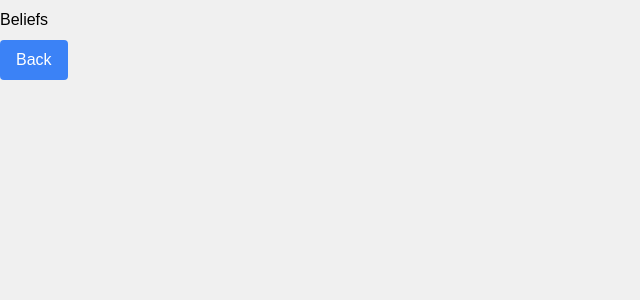
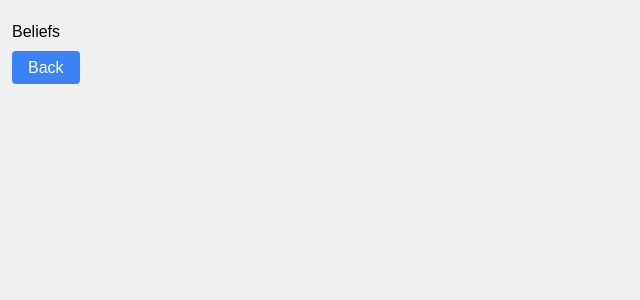
Before and after one commit to ashleyrevlett/github-gameoff-2024, a Vue app: page /beliefs in a window 1280 px wide. Shown: the top 300 px of the page, without its empty margins (0-640 px from the left). Built offline with nearby package versions, Linux system fonts and the light colour scheme.

Commit message:
Add belief multiplier

```diff
--- a/src/stores/eventStore.js
+++ b/src/stores/eventStore.js
@@ -1,28 +1,33 @@
 import { defineStore } from 'pinia';
-import events from '../data/events.json'
+import events from '../data/events.json';
+import beliefs from '../data/beliefs.json';
 import { usePlayerStore } from './playerStore';
 import { useGameStore } from './gameStore';
 import { useNotificationStore } from './notificationStore';
 
 export const useEventStore = defineStore('eventStore', {
   state: () => ({
-    activeEvents: [],  // messages and phone calls
+    events: [],  // messages and phone calls
     eventPool: [],
     todaysEvents: [],
     agendaDecided: null,
+    beliefs: [],
+    beliefPool: [],
   }),
 
   actions: {
     initializeEvents() {
       this.eventPool = events; // Load events from events.json into eventPool
+      this.beliefPool = beliefs; // Load beliefs from beliefs.json into beliefs
       this.todaysEvents = [];
-      this.activeEvents = [];
+      this.events = [];
+      this.beliefs = [];
       this.agendaDecided = false;
       this.nextTurn(); // begin the first turn
     },
 
     dismissMessage(uid) {
-      this.activeEvents = this.activeEvents.filter(e => e.uid !== uid);
+      this.events = this.events.filter(e => e.uid !== uid);
     },
 
     nextTurn() {
@@ -67,12 +72,12 @@ export const useEventStore = defineStore('eventStore', {
         return;
       }
 
-      // setup event, add to activeEvents
+      // setup event, add to events
       const sendDate = useGameStore().currentDay;
       try {
         console.log('randomEvent', randomEvent);
-        console.log(this.activeEvents);
-        this.activeEvents.push({
+        console.log(this.events);
+        this.events.push({
           ...randomEvent,
           uid: window.crypto.randomUUID(),
           resolution: null,
@@ -90,22 +95,46 @@ export const useEventStore = defineStore('eventStore', {
       Log the event to the pastEvents array.
       @return outcome
       */
-
       console.log('resolveEvent', eventUid, choiceId);
-
-     const activeEvent = this.activeEvents.find(e => e.uid === eventUid);
-      if (!activeEvent) return;
-
       const playerStore = usePlayerStore();
 
+      const activeEvent = this.events.find(e => e.uid === eventUid);
+      if (!activeEvent) {
+        console.error('no activeEvent', eventUid);
+        return;
+      }
+
       const choice = activeEvent.choices.find(c => c.id === choiceId);
-      if (choice?.outcome) {
+      if (!choice || !choice.outcome) {
+        console.error('no choice or no outcome', choiceId, choice);
+        return;
+      }
+
+      // do we hold supporting beliefs?
       const outcome = choice.outcome;
+      let beliefMultiplier = 1;
+      if (choice.beliefs_supported) {
+        const belief = this.beliefPool.find(b => b.id === choice.beliefs_supported);
+        if (!belief) {
+          console.error('no belief', choice.beliefs_supported);
+          return;
+        }
+
+        if (this.beliefs.includes(belief)) {
+          console.log('belief already held', belief.title);
+          beliefMultiplier = 2;
+        } else {
+          console.log('new belief', belief.title);
+          this.beliefs.push(belief); // get a new belief
+          outcome.belief = belief.title;
+        }
+      }
+
       if (outcome.charisma) {
-          playerStore.modifyCharisma(outcome.charisma);
+        playerStore.modifyCharisma(outcome.charisma * beliefMultiplier);
       }
       if (outcome.faith) {
-          playerStore.modifyFaith(outcome.faith);
+        playerStore.modifyFaith(outcome.faith * beliefMultiplier);
       }
       if (outcome.scrutiny) {
         playerStore.modifyScrutiny(outcome.scrutiny);
@@ -117,14 +146,11 @@ export const useEventStore = defineStore('eventStore', {
       activeEvent.resolution = choice; // remember the outcome
       this.logEvent(activeEvent, choice, outcome);
       useGameStore().checkWinLose();
-        // message will be removed from activeEvents after user dismisses it
-      } else {
-        console.error('no outcome for choice', choice, eventUid);
-      }
+      // message will be removed from events after user dismisses it
     },
 
     logEvent(event, choice, outcome) {
-      const outcomeString = Object.entries(outcome).map(([key, value]) => `${key}: ${value}`).join(', ');
+      var outcomeString = Object.entries(outcome).map(([key, value]) => `${key}: ${value}`).join(', ');
       const eventLog = `${event.title} -- You chose: ${choice.title}. Outcome: ${choice.message} Effect: ${outcomeString}`;
       this.todaysEvents.push(eventLog);
       console.log('eventLog', eventLog);
--- a/src/stores/gameStore.js
+++ b/src/stores/gameStore.js
@@ -9,12 +9,18 @@ export const useGameStore = defineStore('gameStore', {
     maxTurns: 30,
     currentDay: new Date('1982-03-01'),
     isGameOver: false,
+    isGameStarted: false,
     gameOverMessage: null,
   }),
 
   actions: {
     startNewGame() {
       // console.log('startNewGame');
+      if (this.isGameStarted) {
+        return;
+      }
+
+      this.isGameStarted = true;
       this.turn = 1;
       this.isGameOver = false;
       usePlayerStore().resetState();
--- a/src/views/Beliefs.vue
+++ b/src/views/Beliefs.vue
@@ -1,7 +1,15 @@
 <template>
-  <h1>Beliefs</h1>
-  <button class="btn" @click="$router.back()">Back</button>
+  <div class="p-3">
+    <h1>Beliefs</h1>
+    <ul class="list-inside list-decimal m-3">
+      <li v-for="belief in eventStore.beliefs">{{ belief.title }}</li>
+    </ul>
+    <router-link to="game" class="btn">Back</router-link>
+  </div>
 </template>
 
 <script setup>
+import { useEventStore } from '../stores/eventStore';
+
+const eventStore = useEventStore();
 </script>
--- a/src/views/DecisionEvent.vue
+++ b/src/views/DecisionEvent.vue
@@ -52,16 +52,17 @@ const props = defineProps({
 
 const event = computed(() => props.event);
 
-const emit = defineEmits(['dismiss', 'nextTurn']);
+const emit = defineEmits(['dismiss']);
 
 // get a description of the outcome of the event
 // format ex: 'Faith: +10, Money: -500'
 const effectDescription = computed(() => {
   if (event.value.resolution) {
     const effectedStats = Object.entries(event.value.resolution.outcome).filter(([key, value]) => value !== 0);
-    return effectedStats.map(([key, value]) => {
+    let description = effectedStats.map(([key, value]) => {
       return key + ': ' + (value.toString().startsWith('-') ? '' : '+') + value;
     }).join(', ');
+    return description;
   }
   return null;
 });
--- a/src/views/Game.vue
+++ b/src/views/Game.vue
@@ -6,9 +6,8 @@
     </header>
     <section class="w-100 md:w-1/2">
       <DecisionEvent
-        v-if="activeEvents && activeEvents.length > 0"
-        :event="activeEvents[0]"
-        @nextTurn="nextTurn"
+        v-if="events && events.length > 0"
+        :event="events[0]"
       />
       <DailyAgenda
         v-else-if="!agendaDecided"
@@ -43,11 +42,13 @@ import NavBar from '../components/NavBar.vue';
 const gameStore = useGameStore();
 const eventStore = useEventStore();
 
-const activeEvents = computed(() => eventStore.activeEvents);
+const events = computed(() => eventStore.events);
 const agendaDecided = computed(() => eventStore.agendaDecided);
 
 onMounted(() => {
-  gameStore.startNewGame();
+  if (!gameStore.isGameStarted) {
+    gameStore.startNewGame();
+  }
 });
 
 function nextTurn() {
```
Lines whose indentation alone changed are shown as unchanged.
